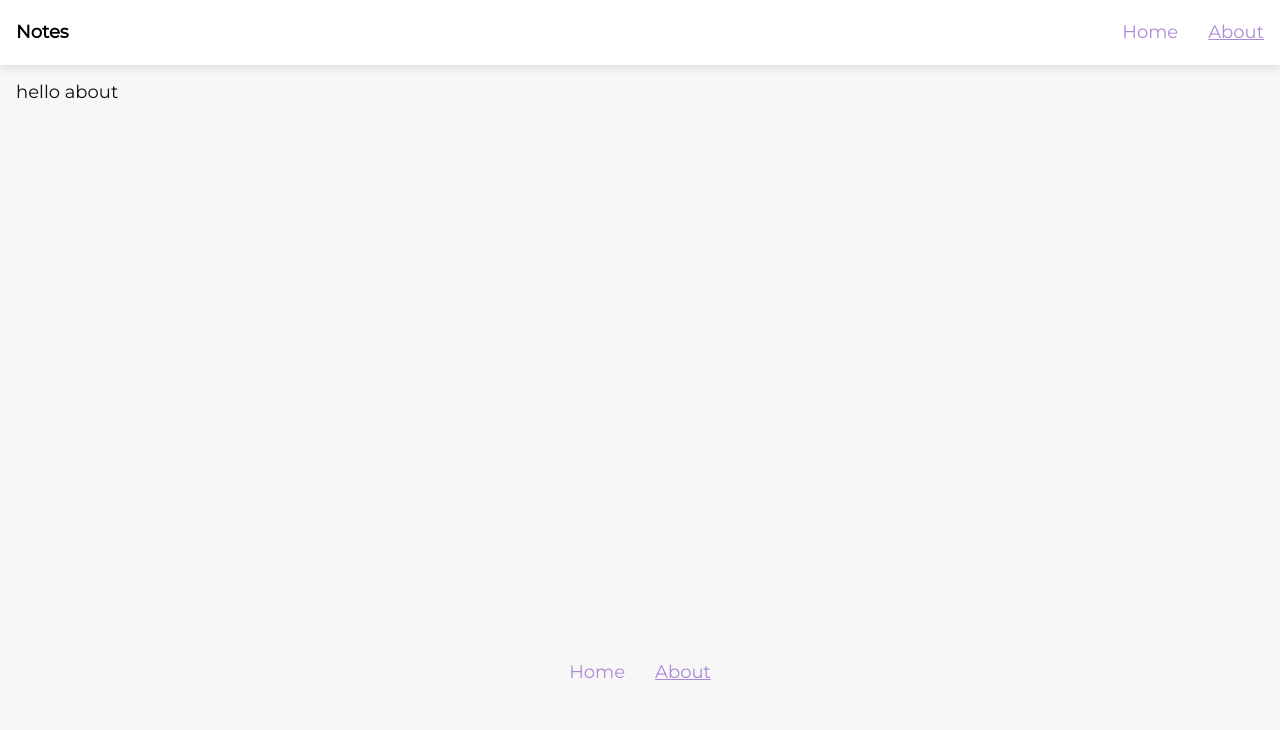
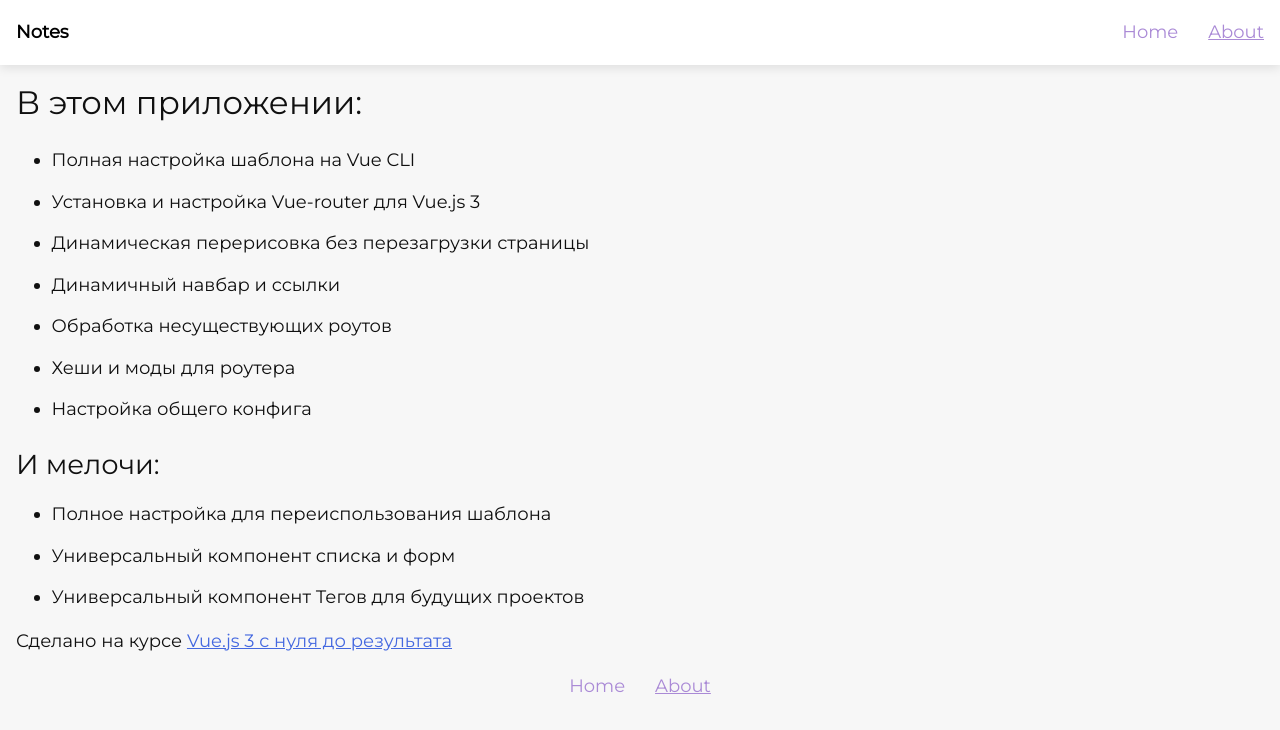
Before and after one commit to Incorrect111/vue-3-notes, a Vue app: page /about in a window 1280 px wide. Shown: the top 730 px of the page. Built offline with nearby package versions, Linux system fonts and the light colour scheme.

Commit message:
moved form to component

```diff
--- a/src/pages/about.vue
+++ b/src/pages/about.vue
@@ -1,3 +1,26 @@
 <template>
-  <h1>hello about</h1>
+  <div class="md-body">
+    <h1>В этом приложении:</h1>
+    <ul>
+      <li>Полная настройка шаблона на Vue CLI</li>
+      <li>Установка и настройка Vue-router для Vue.js 3</li>
+      <li>Динамическая перерисовка без перезагрузки страницы</li>
+      <li>Динамичный навбар и ссылки</li>
+      <li>Обработка несуществующих роутов</li>
+      <li>Хеши и моды для роутера</li>
+      <li>Настройка общего конфига</li>
+    </ul>
+    <h2>И мелочи:</h2>
+    <ul>
+      <li>Полное настройка для переиспользования шаблона</li>
+      <li>Универсальный компонент списка и форм</li>
+      <li>Универсальный компонент Тегов для будущих проектов</li>
+    </ul>
+    <p>
+      Сделано на курсе
+      <a href="https://tocode.ru/courses/vuejs-3-s-nulya-do-rezultata/"
+        >Vue.js 3 c нуля до результата</a
+      >
+    </p>
+  </div>
 </template>
--- a/src/pages/home.vue
+++ b/src/pages/home.vue
@@ -1,3 +1,18 @@
 <template>
-  <h1>hello home</h1>
+  <div class="md-body">
+    <Form @onSubmit="handleSubmit" />
+  </div>
 </template>
+
+<script>
+import Form from '@/components/Notes/Form.vue'
+
+export default {
+  components: { Form },
+  methods: {
+    handleSubmit(note) {
+      console.log(note)
+    }
+  }
+}
+</script>
```
Also changed, not shown: 1 other file (tests, documents, lock files or other folders).
